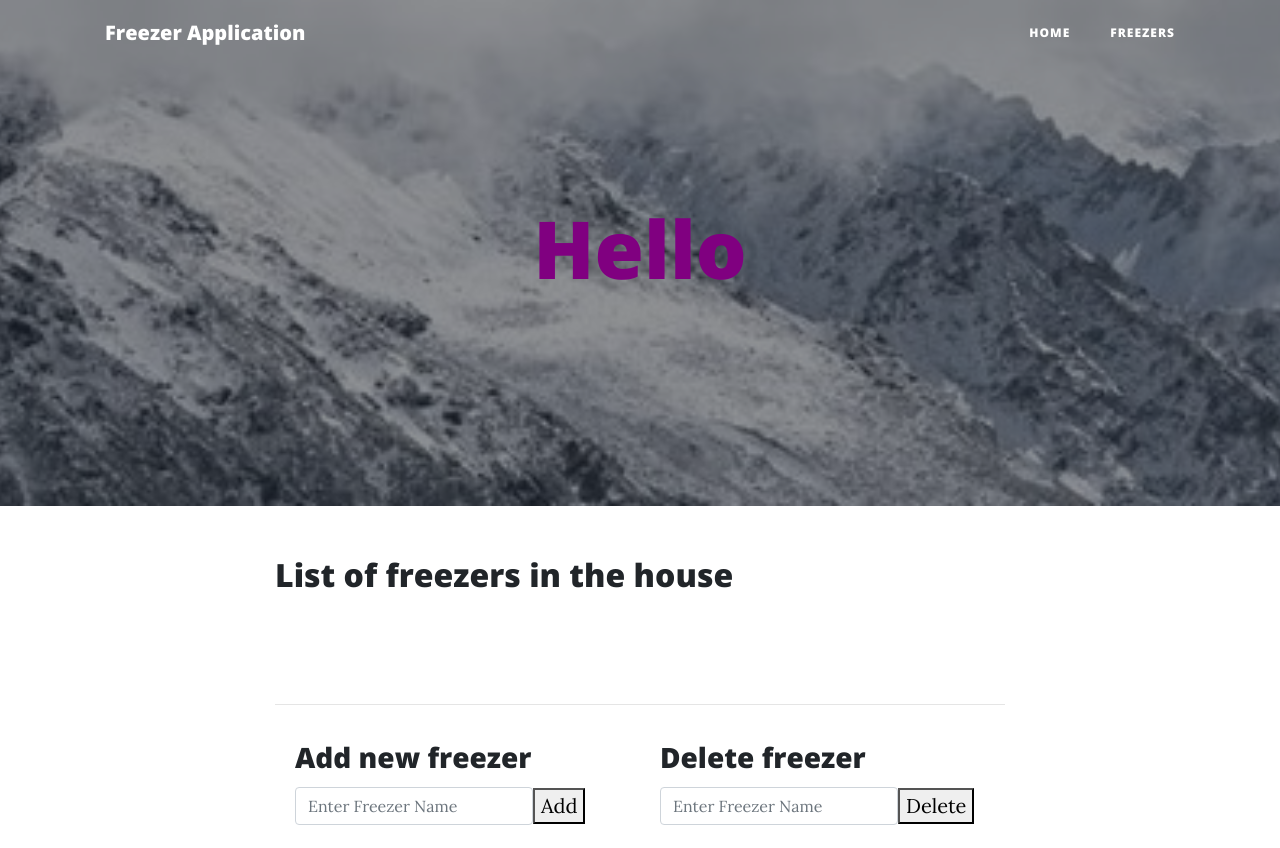
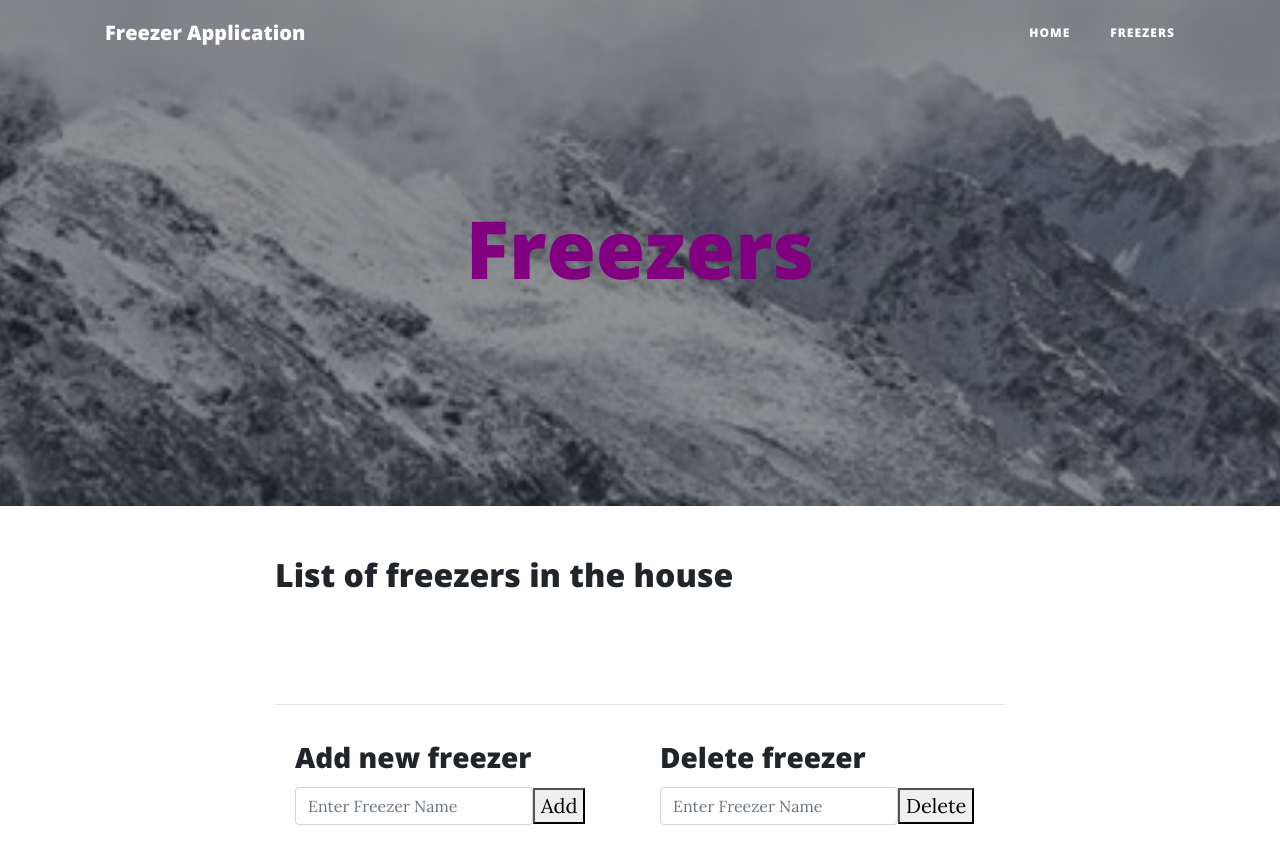
Before and after one commit to RebekahZoe/FreezerAppFEDevOps, a plain HTML site: page Freezer.html in a window 1280 px wide. Shown: the top 848 px of the page. Drawn offline with nearby package versions, Linux system fonts and the light colour scheme; no server answers.

Commit message:
Update Freezer.html

```diff
--- a/Freezer.html
+++ b/Freezer.html
@@ -56,7 +56,7 @@
       <div class="row">
         <div class="col-lg-8 col-md-10 mx-auto">
           <div class="page-heading">
-            <h1 class="freezer">Hello</h1>
+            <h1 class="freezer">Freezers</h1>
             <span class="subheading"></span>
           </div>
         </div>
```
